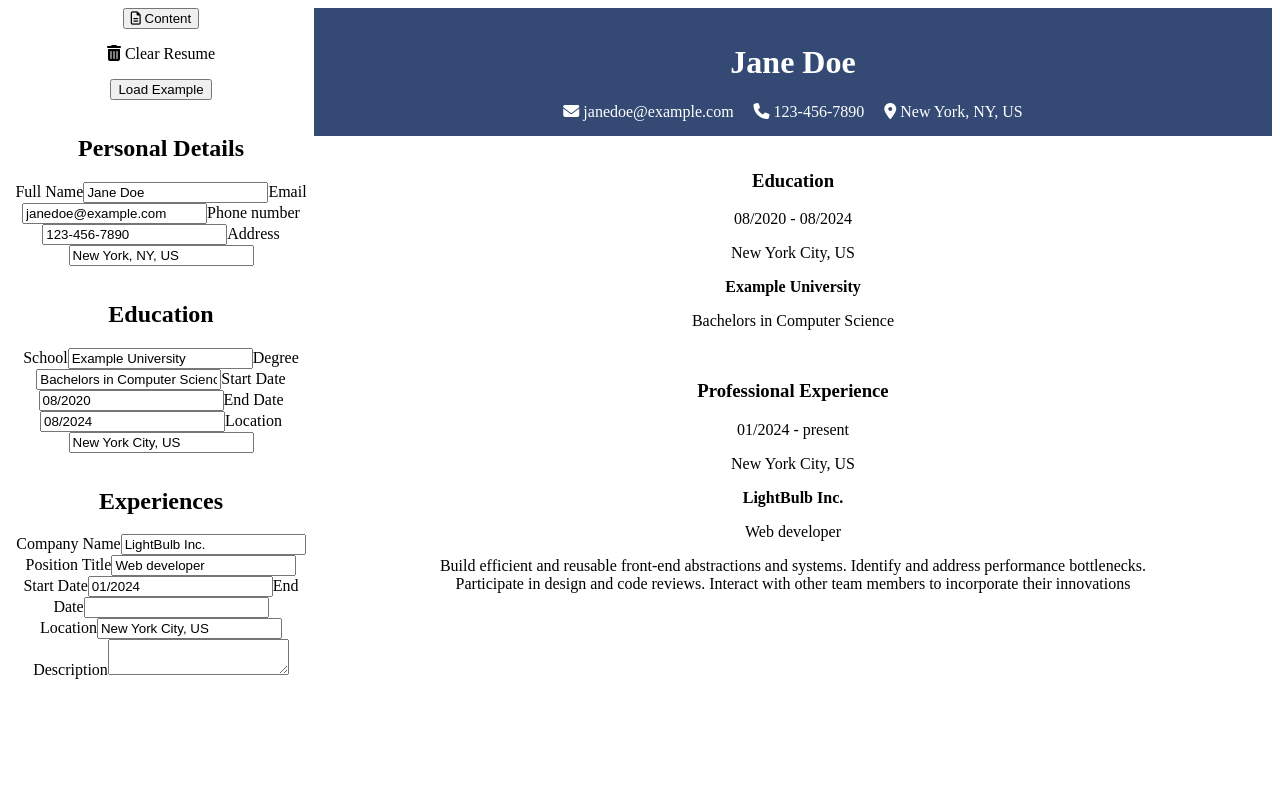
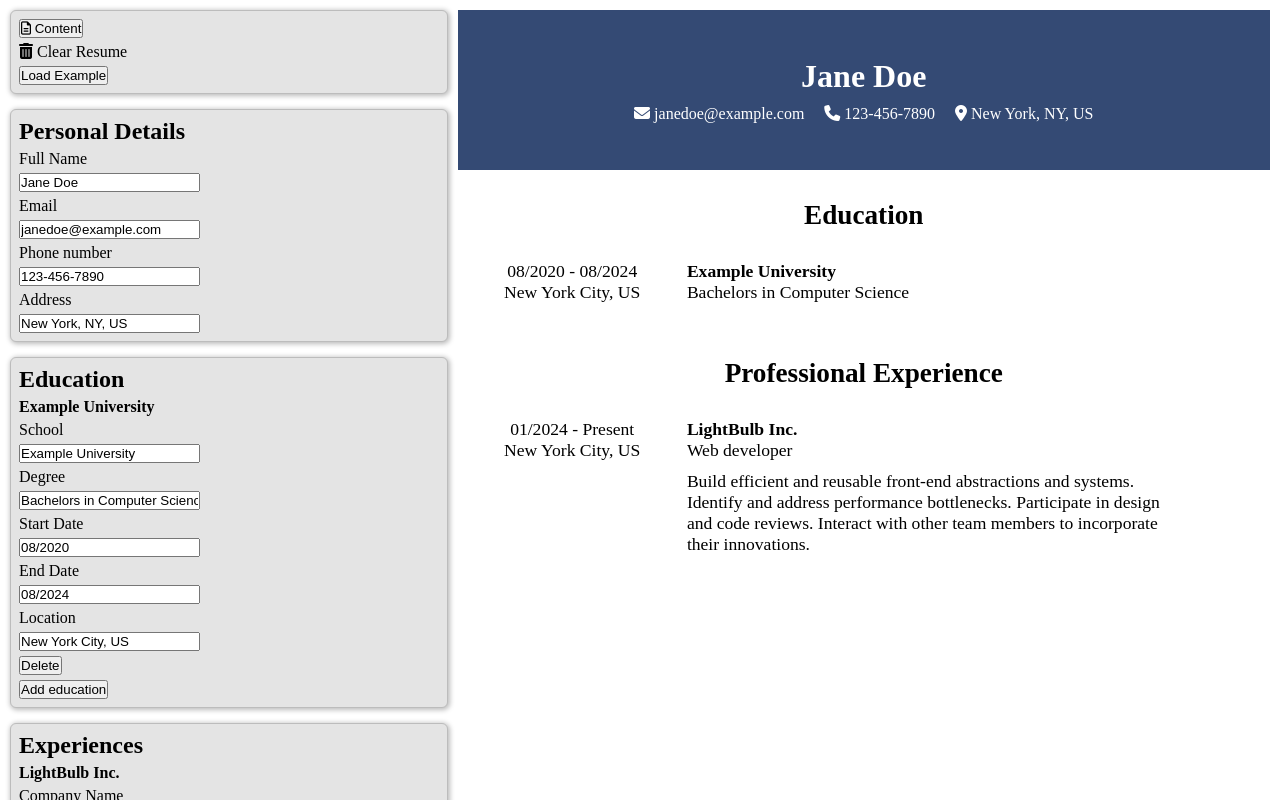
Before and after one commit to sleslief7/cv_application, a React (Vite) app: page / in a window 1280 px wide. Shown: the top 800 px of the page. Built offline with nearby package versions, Linux system fonts and the light colour scheme.

Commit message:
Adding deleting and adding functionality

```diff
--- a/src/assets/exampleData.js
+++ b/src/assets/exampleData.js
@@ -20,10 +20,10 @@ export const exampleData = {
       company: 'LightBulb Inc.',
       position: 'Web developer',
       startDate: '01/2024',
-      endDate: undefined,
+      endDate: 'Present',
       location: 'New York City, US',
       description:
-        'Build efficient and reusable front-end abstractions and systems. Identify and address performance bottlenecks. Participate in design and code reviews. Interact with other team members to incorporate their innovations',
+        'Build efficient and reusable front-end abstractions and systems. Identify and address performance bottlenecks. Participate in design and code reviews. Interact with other team members to incorporate their innovations.',
       id: crypto.randomUUID(),
     },
   ],
--- a/src/components/App.jsx
+++ b/src/components/App.jsx
@@ -1,6 +1,6 @@
 import { useState } from 'react';
 import Resume from './Resume';
-import WorkSpace from './WorkSpace';
+import Workspace from './Workspace';
 import { exampleData } from '../assets/exampleData';
 import '../styles/App.css';
 
@@ -11,7 +11,7 @@ export default function App() {
 
   return (
     <div className="app-container">
-      <WorkSpace
+      <Workspace
         personal={personal}
         setPersonal={setPersonal}
         academics={academics}
--- a/src/components/Card.jsx
+++ b/src/components/Card.jsx
@@ -1,8 +1,8 @@
 export default function Card({ children, title }) {
   return (
-    <div>
+    <div className="card">
       {title && <h2>{title}</h2>}
-      <div className="card">{children}</div>
+      {children}
     </div>
   );
 }
--- a/src/components/Education.jsx
+++ b/src/components/Education.jsx
@@ -2,44 +2,72 @@ import Card from './Card';
 import Input from './Input';
 
 export default function Education({ academics, setAcademics }) {
-  return (
-    <Card title="Education">
-      {academics.map((education) => {
+  const setAcademic = (academic) => {
+    setAcademics(academics.map((a) => (a.id === academic.id ? academic : a)));
+  };
+
+  const handleAddEducation = () => {
+    setAcademics((a) => [
+      ...a,
+      {
+        school: '',
+        degree: '',
+        startDate: '',
+        endDate: '',
+        location: '',
+        id: crypto.randomUUID(),
+      },
+    ]);
+  };
+
+  const handleDeleteEducation = (education) => {
+    setAcademics(academics.filter((e) => e.id !== education.id));
+  };
   return (
     <>
+      <Card title="Education">
+        {academics.map((education, i) => {
+          return (
+            <div key={education.id}>
+              <h4>{education.school ? education.school : `School ${i + 1}`}</h4>
               <Input
                 label="School"
                 id={crypto.randomUUID()}
                 value={education.school}
-              setValue={(v) => setAcademics({ ...education, school: v })}
+                setValue={(v) => setAcademic({ ...education, school: v })}
               />
               <Input
                 label="Degree"
                 id={crypto.randomUUID()}
                 value={education.degree}
-              setValue={(v) => setAcademics({ ...education, degree: v })}
+                setValue={(v) => setAcademic({ ...education, degree: v })}
               />
               <Input
                 label="Start Date"
                 id={crypto.randomUUID()}
                 value={education.startDate}
-              setValue={(v) => setAcademics({ ...education, startDate: v })}
+                setValue={(v) => setAcademic({ ...education, startDate: v })}
               />
               <Input
                 label="End Date"
                 id={crypto.randomUUID()}
                 value={education.endDate}
-              setValue={(v) => setAcademics({ ...education, endDate: v })}
+                setValue={(v) => setAcademic({ ...education, endDate: v })}
               />
               <Input
                 label="Location"
                 id={crypto.randomUUID()}
                 value={education.location}
-              setValue={(v) => setAcademics({ ...education, location: v })}
+                setValue={(v) => setAcademic({ ...education, location: v })}
               />
+              <button onClick={() => handleDeleteEducation(education)}>
+                Delete
+              </button>
+            </div>
+          );
+        })}
+        <button onClick={handleAddEducation}>Add education</button>
+      </Card>
     </>
   );
-      })}
-    </Card>
-  );
 }
--- a/src/components/Experience.jsx
+++ b/src/components/Experience.jsx
@@ -2,56 +2,94 @@ import Input from './Input';
 import Card from './Card';
 
 export default function Experience({ experiences, setExperiences }) {
+  const setExperience = (experience) => {
+    setExperiences(
+      experiences.map((e) => (e.id === experience.id ? experience : e))
+    );
+  };
+
+  const handleAddExperience = () => {
+    setExperiences((e) => [
+      ...e,
+      {
+        company: '',
+        position: '',
+        startDate: '',
+        endDate: '',
+        location: '',
+        description: '',
+        id: crypto.randomUUID(),
+      },
+    ]);
+  };
+
+  const handleDeleteExperience = (experience) => {
+    setExperiences(experiences.filter((e) => e.id !== experience.id));
+  };
+
   return (
     <Card title="Experiences">
-      {experiences.map((experience) => {
+      {experiences.map((experience, i) => {
         return (
-          <>
+          <div key={experience.id}>
+            <h4>
+              {experience.company ? experience.company : `Company ${i + 1}`}
+            </h4>
             <Input
               label="Company Name"
-              id={crypto.randomUUID()}
+              id={`${experience.id}-company-name`}
               value={experience.company}
-              setValue={(v) => setExperiences({ ...experience, company: v })}
+              setValue={(v) => setExperience({ ...experience, company: v })}
             />
             <Input
               label="Position Title"
-              id={crypto.randomUUID()}
+              id={`${experience.id}-position-title`}
               value={experience.position}
-              setValue={(v) => setExperiences({ ...experience, position: v })}
+              setValue={(v) => setExperience({ ...experience, position: v })}
             />
             <div className="dates">
               <Input
                 label="Start Date"
-                id={crypto.randomUUID()}
+                id={`${experience.id}-start-date`}
                 value={experience.startDate}
-                setValue={(v) =>
-                  setExperiences({ ...experience, startDate: v })
-                }
+                setValue={(v) => setExperience({ ...experience, startDate: v })}
               />
               <Input
                 label="End Date"
-                id={crypto.randomUUID()}
+                id={`${experience.id}-end-date`}
                 value={experience.endDate}
-                setValue={(v) => setExperiences({ ...experience, endDate: v })}
+                setValue={(v) => setExperience({ ...experience, endDate: v })}
               />
             </div>
             <Input
               label="Location"
-              id={crypto.randomUUID()}
+              id={`${experience.id}-location`}
               value={experience.location}
-              setValue={(v) => setExperiences({ ...experience, location: v })}
+              setValue={(v) => setExperience({ ...experience, location: v })}
             />
             <div>
-              <label>Description</label>
+              <label htmlFor={`${experience.id}-description`}>
+                Description
+              </label>
               <textarea
-                id={crypto.randomUUID()}
+                id={`${experience.id}-description`}
                 name="description"
                 maxLength={300}
+                cols={50}
+                rows={5}
+                value={experience.description}
+                onChange={(e) =>
+                  setExperience({ ...experience, description: e.target.value })
+                }
               />
             </div>
-          </>
+            <button onClick={(e) => handleDeleteExperience(e, experience)}>
+              Delete
+            </button>
+          </div>
         );
       })}
+      <button onClick={handleAddExperience}>Add experience</button>
     </Card>
   );
 }
--- a/src/components/Input.jsx
+++ b/src/components/Input.jsx
@@ -1,7 +1,7 @@
 export default function Input({ label, type = 'text', id, value, setValue }) {
   return (
     <>
-      <label htmlFor={id}>{label}</label>
+      <label htmlFor={id}>{label}</label>{' '}
       <input
         type={type}
         id={id}
--- a/src/components/Resume.jsx
+++ b/src/components/Resume.jsx
@@ -1,12 +1,8 @@
 import { exampleData } from '../assets/exampleData';
 
-export default function Resume({
-  academics = exampleData.academics,
-  experiences = exampleData.experiences,
-  personal = exampleData.personal,
-}) {
+export default function Resume({ academics, experiences, personal }) {
   return (
-    <div className="resume">
+    <div id="resume">
       <div className="personal-info">
         <h1 className="resume-name">{personal.name}</h1>
         <div className="contact-info">
@@ -66,16 +62,19 @@ function Section({
   return (
     <div className="section-description">
       <div className="date-and-location">
-        <p>
-          {startDate} - {endDate ? endDate : 'present'}
+        <p className="date">
+          {startDate} - {endDate ? endDate : 'Present'}
         </p>
-        <p>{location}</p>
+        <p className="location">{location}</p>
       </div>
       <div className="description">
-        <p className="description-header">
-          <strong>{descriptionHeader}</strong>
-        </p>
-        <p className="small-description">{smallDescription}</p>
+        <div className="description-header-and-small-description">
+          <p className="description-header">
+            <strong>{descriptionHeader}</strong>
+          </p>
+          <p className="small-description">{smallDescription}</p>
+        </div>
+
         {descriptionText && (
           <p className="description-text">{descriptionText}</p>
         )}
--- a/src/components/WorkSpace.jsx
+++ b/src/components/WorkSpace.jsx
@@ -3,9 +3,9 @@ import Education from './Education';
 import Experience from './Experience';
 import Personal from './Personal';
 
-export default function WorkSpace(props) {
+export default function Workspace(props) {
   return (
-    <div className="update-fields">
+    <div id="workspace">
       <Card>
         <button>
           <i className="fa-regular fa-file-lines"></i> Content
@@ -22,7 +22,7 @@ export default function WorkSpace(props) {
       />
       <Experience
         experiences={props.experiences}
-        setExperiences={props.setExperience}
+        setExperiences={props.setExperiences}
       />
     </div>
   );
--- a/src/styles/App.css
+++ b/src/styles/App.css
@@ -1,17 +1,49 @@
 :root {
   --first-color: rgb(52, 74, 116);
+}
+
+* {
+  margin: 0;
+  padding: 0;
+}
+#root {
+  padding: 10px;
 }
 .app-container {
   width: 100%;
   height: auto;
   display: flex;
+  gap: 10px;
+}
+.card {
+  display: flex;
+  flex-direction: column;
+  align-items: start;
+  gap: 5px;
+  border-radius: 6px;
+  padding: 8px;
+  background-color: rgb(228, 228, 228);
+  border: 1px solid rgb(188, 188, 188);
+  box-shadow: 1px 1px 5px 1px rgb(188, 188, 188);
 }
 
-.update-fields {
+.card div {
+  display: flex;
+  flex-direction: column;
+  align-items: start;
+  gap: 5px;
+}
+
+#workspace {
   width: 35%;
 }
-.update-fields,
-.resume {
+
+#resume {
+  width: 65%;
+}
+
+#workspace,
+#resume {
   display: flex;
   flex-direction: column;
   gap: 15px;
@@ -19,17 +51,27 @@
 }
 
 .description {
-  text-align: center;
+  text-align: left;
 }
+
 .description-text {
   width: 80%;
-  margin: 0 auto;
+}
+
+.description-header-and-small-description {
+  padding-bottom: 10px;
 }
 
 .personal-info {
   padding: 15px 30px;
   background-color: var(--first-color);
   color: white;
+  height: 130px;
+  display: flex;
+  flex-direction: column;
+  justify-content: center;
+  align-items: center;
+  gap: 10px;
 }
 
 .contact-info {
@@ -38,3 +80,17 @@
   justify-content: center;
   gap: 20px;
 }
+
+.section-header {
+  font-size: 1.7rem;
+  padding: 15px;
+}
+
+.section-description {
+  width: 100%;
+  display: grid;
+  grid-template-columns: 1fr 3fr;
+  gap: 15px;
+  padding: 15px;
+  font-size: 1.1rem;
+}
```
Lines whose indentation alone changed are shown as unchanged.
